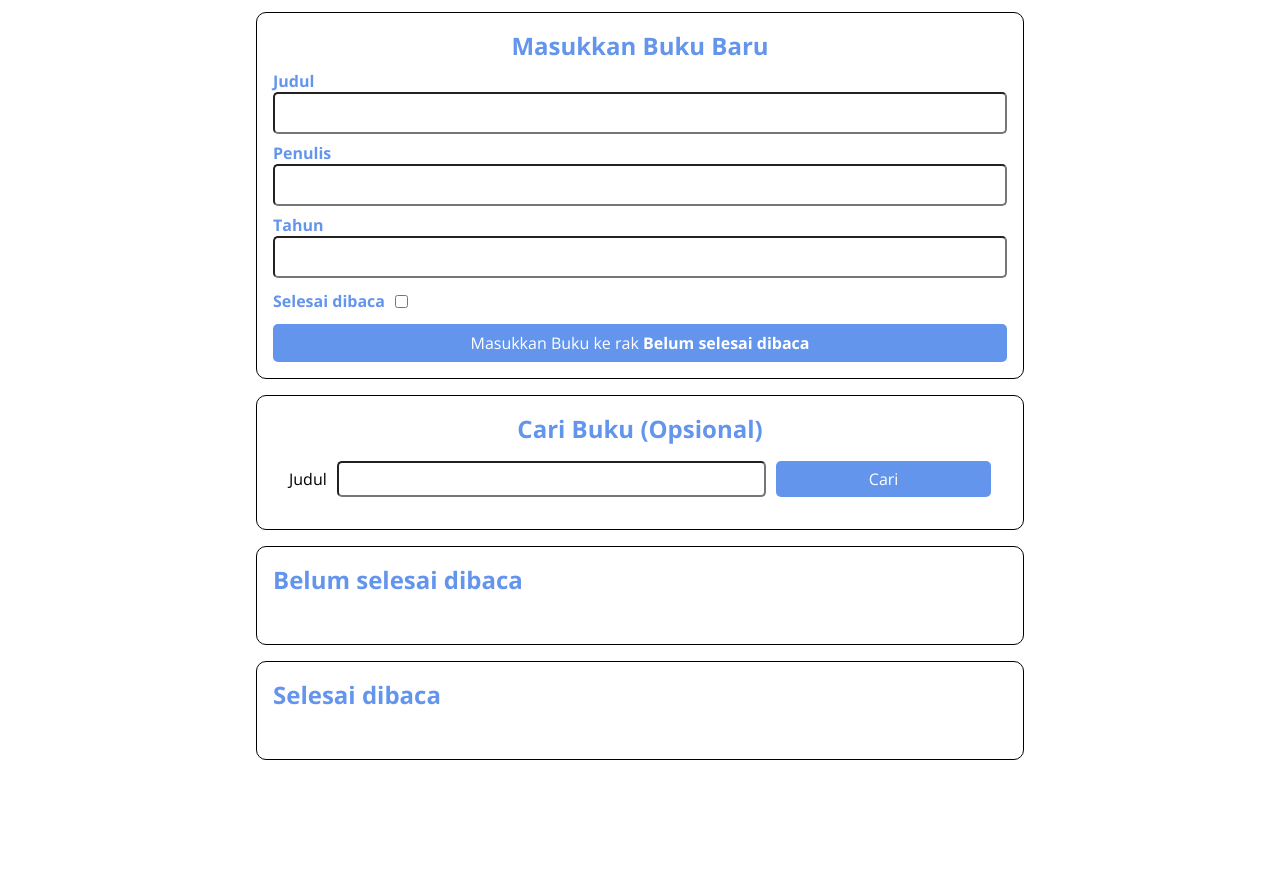
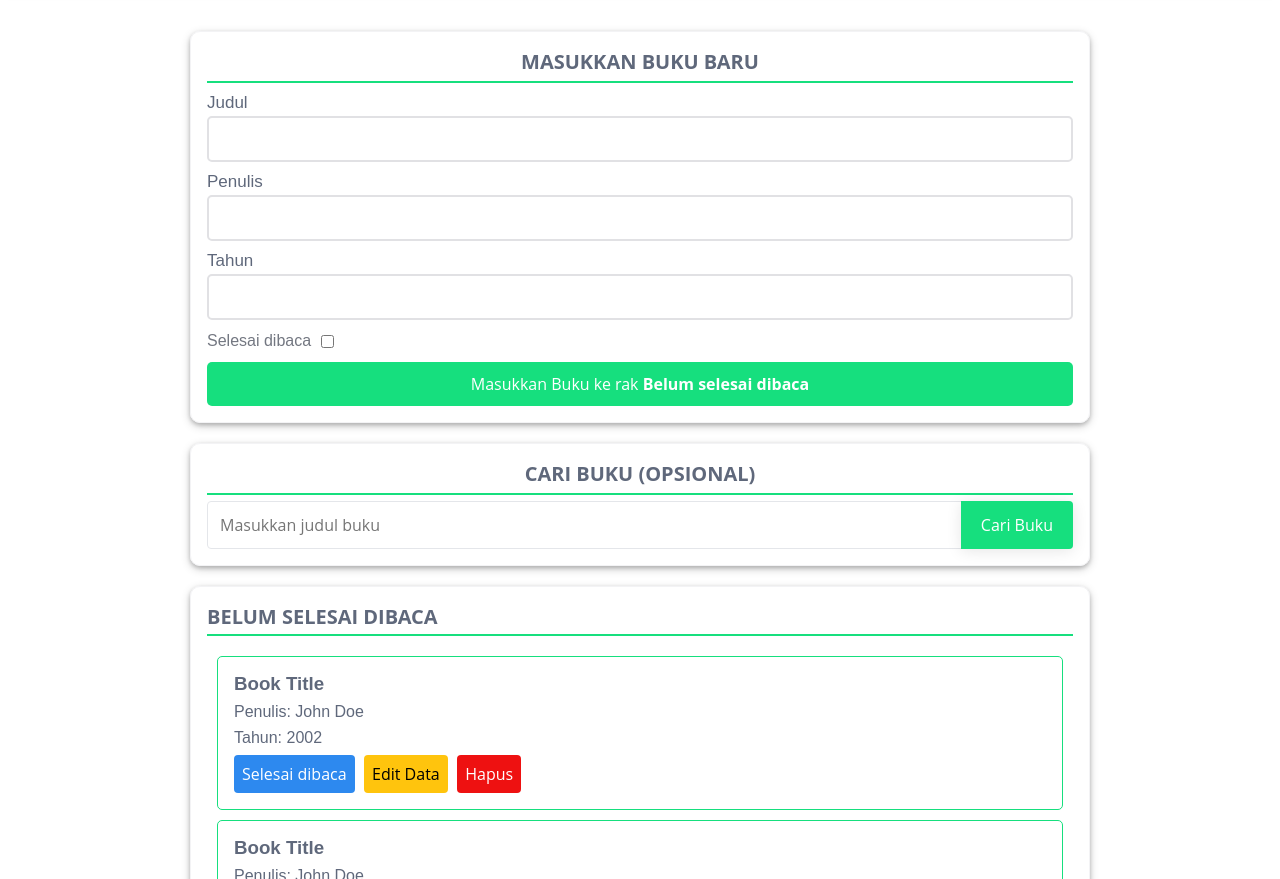
Before and after one commit to qkohst/BookshelfApps, a plain HTML site: page index.html in a window 1280 px wide. Shown: the part 71-950 px from the top of the page. Before the commit the page ends 847 px from the top, so only its background shows below. Drawn offline with nearby package versions, Linux system fonts and the light colour scheme.

Commit message:
Modify Themplate

```diff
--- /dev/null
+++ b/assets/css/style.css
@@ -0,0 +1,286 @@
+* {
+    padding: 0;
+    margin: 0;
+    box-sizing: border-box;
+}
+
+body, input, button {
+    font-family: 'Open Sans', sans-serif;
+}
+
+input, button {
+    font-size: 16px;
+}
+
+.header {
+    background: #fff;
+    transition: all 0.5s;
+    align-items: center;
+    justify-content: center;
+    display: flex;
+    position: fixed;
+    top: 0;
+    width: 100%;
+    box-shadow: 0px 2px 15px rgba(0, 0, 0, 0.1);
+    padding: 12px 0;
+}
+
+.header .logo {
+    color: #5f687b;
+    font-size: 32px;
+    margin: 0;
+    padding: 0;
+    line-height: 1;
+    font-weight: 700;
+    letter-spacing: 0.5px;
+}
+
+
+main {
+    max-width: 900px;
+    width: 90%;
+    margin: 0 auto;
+    padding-top: 82px;
+}
+
+section {
+    display: flex;
+    flex-direction: column;
+    padding: 16px;
+    border: 1px solid #f3f3f5;
+    box-shadow: 0 2px 4px 0 rgba(0, 0, 0, 0.2), 0 3px 10px 0 rgba(0, 0, 0, 0.19);
+    border-radius: 10px;
+    margin-top: 20px;
+}
+
+form {
+    margin-top: 6px;
+}
+
+.form-group {
+    margin: 8px 0;
+}
+
+.form-group > label {
+    color: #5f687b;
+    font-family: Arial, Helvetica, sans-serif;
+    font-size: 17px;
+}
+
+.form-group > input {
+    display: block;
+    width: 100%;
+    padding: 10px;
+    border: 2px solid #e1e1e4;
+    border-radius: 5px;
+    margin-top: 3px;
+}
+
+.form-group > input:focus {
+    outline: none !important;
+    border: 1px solid #16df7e;
+    box-shadow: 0 0 10px #e1e1e4;
+}
+
+.border-top {
+    border-top: 2px solid #16df7e;
+}
+
+section > h2{
+    text-transform: uppercase;
+    color: #5f687b;
+    font-size: 20px;
+}
+
+/* INPUT SECTION */
+.input-section > h2 {
+    text-align: center;
+}
+
+.input-section > form > button {
+    background-color: #16df7e;
+    color: #fff;
+    border: 0;
+    border-radius: 5px;
+    display: block;
+    transition: 0.3s;
+    width: 100%;
+    padding: 11px;
+    cursor: pointer;
+}
+
+.input-section > form > button > span {
+    font-weight: bold;
+}
+
+.input-section > form > button:hover {
+    background: #206bfb;
+    border-color: #206bfb;
+}
+
+.input-section > form > .input-inline {
+    margin: 12px 0;
+    display: flex;
+    align-items: center;
+}
+
+.input-section > form > .input-inline > label {
+    color: #737781;
+    font-family: Arial, Helvetica, sans-serif;
+    margin-right: 10px;
+}
+
+
+/* SEARCH SECTION */
+
+.search-section > h2 {
+    text-align: center;
+}
+
+.search-section > div{
+    margin-top: 6px;
+}
+
+.search-section form {
+    background: #fff;
+    padding: 4px 4px;
+    position: relative;
+    border-radius: 4px;
+    text-align: left;
+    border: 1px solid #e4e6ea;
+}
+
+.search-section form input {
+    border: 0;
+    padding: 8px 8px;
+    width: calc(100% - 100px);
+}
+
+.search-section form input:focus {
+    outline: none !important;
+}
+
+.search-section form button {
+    position: absolute;
+    top: -1px;
+    right: -1px;
+    bottom: -1px;
+    border: 0;
+    background: none;
+    font-size: 16px;
+    padding: 0 20px;
+    background: #16df7e;
+    color: #fff;
+    transition: 0.3s;
+    border-radius: 0 4px 4px 0;
+    box-shadow: 0px 2px 15px rgba(0, 0, 0, 0.1);
+    cursor: pointer;
+}
+
+.search-section form button:hover {
+    background: #206bfb;
+}
+
+
+/* Book Self */
+
+.book-shelf > .book-list {
+    margin-top: 4px;
+    padding: 10px;
+    font-family: Arial, Helvetica, sans-serif;
+    color: #5f687b;
+}
+
+.book-shelf > .book-list > .book-item {
+    padding: 8px 16px 16px 16px;
+    border: 1px solid #16df7e;
+    border-radius: 5px;
+    margin: 10px 0;
+}
+
+.book-shelf > .book-list > .book-item > h3, p {
+    margin: 8px 0;
+}
+
+.book-shelf > .book-list > .book-item > .action > button {
+    border: 0;
+    padding: 8px;
+    margin: 0 5px 0 0;
+    border-radius: 4px;
+    cursor: pointer;
+}
+
+.book-shelf > .book-list > .book-item > .action > .btn-blue {
+    background-color: #2d89ef;
+    color: white;
+}
+
+.book-shelf > .book-list > .book-item > .action > .btn-blue:hover {
+    background-color: #2b5797;
+    color: white;
+}
+
+.book-shelf > .book-list > .book-item > .action > .btn-yellow {
+    background-color: #ffc40d;
+    color: black;
+}
+
+.book-shelf > .book-list > .book-item > .action > .btn-yellow:hover {
+    background-color: #e3a21a;
+    color: black;
+}
+
+.book-shelf > .book-list > .book-item > .action > .btn-red {
+    background-color: #ee1111;
+    color: white;
+}
+
+.book-shelf > .book-list > .book-item > .action > .btn-red:hover {
+    background-color: #b91d47;
+    color: white;
+}
+
+@media (max-width: 992px) {
+    .book-shelf > .book-list > .book-item > .action > .btn-red, .book-shelf > .book-list > .book-item > .action > .btn-yellow, .book-shelf > .book-list > .book-item > .action > .btn-blue {
+      float: none;
+      margin-top: 5px;
+      -moz-text-align-last: center;
+      text-align-last: center;
+    }
+}
+
+
+.footer{
+    border-top: 1px solid #d9dce2;
+    margin-top: 30px;
+    font-family: Arial, Helvetica, sans-serif;
+    color: #5f687b;
+}
+
+.footer > div {
+    max-width: 900px;
+    width: 90%;
+    margin: 0 auto;
+    padding-top: 30px;
+    padding-bottom: 30px;
+}
+
+.footer .copyright {
+    float: left;
+}
+.footer .copyright a {
+    text-decoration: none;
+}
+
+.footer .portfolio {
+    float: right;
+    font-size: 14px;
+}
+
+@media (max-width: 992px) {
+    .footer .copyright, .footer .portfolio {
+      float: none;
+      -moz-text-align-last: center;
+      text-align-last: center;
+    }
+}
--- a/css/style.css
+++ /dev/null
@@ -1,172 +0,0 @@
-* {
-    padding: 0;
-    margin: 0;
-    box-sizing: border-box;
-}
-
-body, input, button {
-    font-family: 'Open Sans', sans-serif;
-}
-
-input, button {
-    font-size: 16px;
-}
-
-.head_bar {
-    padding: 12px;
-    display: flex;
-    align-items: center;
-    justify-content: center;
-    background-color: cornflowerblue;
-    color: white;
-}
-
-main {
-    max-width: 800px;
-    width: 80%;
-    margin: 0 auto;
-    padding: 16px;
-
-}
-
-.input_section {
-    display: flex;
-    flex-direction: column;
-    padding: 16px;
-    border: 1px solid black;
-    border-radius: 10px;
-}
-
-.input_section > h2 {
-    text-align: center;
-    color: cornflowerblue;
-}
-
-.input_section > form > .input {
-    margin: 8px 0;
-}
-
-.input_section > form > button {
-    background-color: cornflowerblue;
-    color: white;
-    border: 0;
-    border-radius: 5px;
-    display: block;
-    width: 100%;
-    padding: 8px;
-    cursor: pointer;
-}
-
-.input_section > form > button > span {
-    font-weight: bold;
-}
-
-.input_section > form > .input > input {
-    display: block;
-    width: 100%;
-    padding: 8px;
-    border-radius: 5px;
-}
-
-
-
-.input_section > form > .input > label {
-    color: cornflowerblue;
-    font-weight: bold;
-}
-
-.input_section > form > .input_inline {
-    margin: 12px 0;
-    display: flex;
-    align-items: center;
-}
-
-.input_section > form > .input_inline > label {
-    color: cornflowerblue;
-    font-weight: bold;
-    margin-right: 10px;
-}
-
-.search_section {
-    margin: 16px 0;
-    display: flex;
-    flex-direction: column;
-    align-items: center;
-    padding: 16px;
-    border: 1px solid black;
-    border-radius: 10px;
-}
-
-.search_section > h2 {
-    color: cornflowerblue;
-}
-
-.search_section > form {
-    padding: 16px;
-    width: 100%;
-    display: grid;
-    grid-template-columns: auto 1fr 0.5fr;
-    grid-gap: 10px;
-}
-
-.search_section > form > label {
-    display: flex;
-    align-items: center;
-}
-
-.search_section > form > input {
-    padding: 5px;
-    border-radius: 5px;
-}
-
-.search_section > form > button {
-    background-color: cornflowerblue;
-    color: white;
-    border: 0;
-    border-radius: 5px;
-    cursor: pointer;
-}
-
-.book_shelf {
-    margin: 16px 0 0 0;
-    border: 1px solid black;
-    padding: 16px;
-    border-radius: 10px;
-}
-
-.book_shelf > h2 {
-    color: cornflowerblue;
-}
-
-.book_shelf > .book_list {
-    padding: 16px;
-}
-
-.book_shelf > .book_list > .book_item {
-    padding: 8px 16px 16px 16px;
-    border: 1px solid black;
-    border-radius: 5px;
-    margin: 10px 0;
-}
-
-.book_shelf > .book_list > .book_item > h3, p {
-    margin: 8px 0;
-}
-
-.book_shelf > .book_list > .book_item > .action > button {
-    border: 0;
-    padding: 5px;
-    margin: 0 5px 0 0;
-    border-radius: 5px;
-    cursor: pointer;
-}
-
-.book_shelf > .book_list > .book_item > .action > .green {
-    background-color: darkgreen;
-    color: white;
-}
-
-.book_shelf > .book_list > .book_item > .action > .red {
-    background-color: darkred;
-    color: white;
-}
--- a/index.html
+++ b/index.html
@@ -6,34 +6,38 @@
     <meta name="viewport"
         content="width=device-width, user-scalable=no, initial-scale=1.0, maximum-scale=1.0, minimum-scale=1.0">
     <meta http-equiv="X-UA-Compatible" content="ie=edge">
-    <title>Bookshelf Apps</title>
-    <link rel="preconnect" href="https://fonts.gstatic.com">
-    <link href="https://fonts.googleapis.com/css2?family=Open+Sans:wght@300;400;600;700;800&display=swap"
-        rel="stylesheet">
-    <link rel="stylesheet" href="css/style.css">
+    <title>Qkoh St | BookshelfApps</title>
+    <link rel="stylesheet" href="assets/css/style.css">
 </head>
 
 <body>
-    <header class="head_bar">
-        <h1 class="head_bar__title">Bookshelf Apps</h1>
+
+    <header class="header">
+        <div class="container d-flex align-items-center">
+            <h1 class="logo">Bookshelf Apps</h1>
+        </div>
     </header>
+
     <main>
-        <section class="input_section">
+
+        <section class="input-section">
             <h2>Masukkan Buku Baru</h2>
-            <form id="inputBook">
-                <div class="input">
+            <form id="inputBook" class="form-validate border-top">
+                <div class="form-group">
                     <label for="inputBookTitle">Judul</label>
                     <input id="inputBookTitle" type="text" required>
+                    <div class="validate"></div>
                 </div>
-                <div class="input">
+                <div class="form-group">
                     <label for="inputBookAuthor">Penulis</label>
                     <input id="inputBookAuthor" type="text" required>
                 </div>
-                <div class="input">
+                <div class="form-group">
                     <label for="inputBookYear">Tahun</label>
                     <input id="inputBookYear" type="number" required>
                 </div>
-                <div class="input_inline">
+
+                <div class="input-inline">
                     <label for="inputBookIsComplete">Selesai dibaca</label>
                     <input id="inputBookIsComplete" type="checkbox">
                 </div>
@@ -41,51 +45,78 @@
             </form>
         </section>
 
-        <section class="search_section">
+        <section class="search-section">
             <h2>Cari Buku (Opsional)</h2>
-            <form id="searchBook">
-                <label for="searchBookTitle">Judul</label>
-                <input id="searchBookTitle" type="text">
-                <button id="searchSubmit" type="submit">Cari</button>
-            </form>
-        </section>
-
-        <section class="book_shelf">
-            <h2>Belum selesai dibaca</h2>
-
-            <div id="incompleteBookshelfList" class="book_list">
-                <!--            <article class="book_item">-->
-                <!--                <h3>Book Title</h3>-->
-                <!--                <p>Penulis: John Doe</p>-->
-                <!--                <p>Tahun: 2002</p>-->
-
-                <!--                <div class="action">-->
-                <!--                    <button class="green">Selesai dibaca</button>-->
-                <!--                    <button class="red">Hapus buku</button>-->
-                <!--                </div>-->
-                <!--            </article>-->
+            <div class="border-top">
+                <form id="searchBook" class="border-top">
+                    <input type="text" id="searchBookTitle" placeholder="Masukkan judul buku"><button id="searchSubmit"
+                        type="submit">Cari Buku</button>
+                </form>
             </div>
         </section>
 
-        <section class="book_shelf">
+        <section class="book-shelf">
+            <h2>Belum selesai dibaca</h2>
+
+            <div id="incompleteBookshelfList" class="book-list border-top">
+                <article class="book-item">
+                    <h3>Book Title</h3>
+                    <p>Penulis: John Doe</p>
+                    <p>Tahun: 2002</p>
+
+                    <div class="action">
+                        <button class="btn-blue">Selesai dibaca</button>
+                        <button class="btn-yellow">Edit Data</button>
+                        <button class="btn-red">Hapus</button>
+                    </div>
+                </article>
+                <article class="book-item">
+                    <h3>Book Title</h3>
+                    <p>Penulis: John Doe</p>
+                    <p>Tahun: 2002</p>
+
+                    <div class="action">
+                        <button class="btn-blue">Selesai dibaca</button>
+                        <button class="btn-yellow">Edit Data</button>
+                        <button class="btn-red">Hapus</button>
+                    </div>
+                </article>
+            </div>
+        </section>
+
+        <section class="book-shelf">
             <h2>Selesai dibaca</h2>
 
-            <div id="completeBookshelfList" class="book_list">
-                <!--            <article class="book_item">-->
-                <!--                <h3>Book Title</h3>-->
-                <!--                <p>Penulis: John Doe</p>-->
-                <!--                <p>Tahun: 2002</p>-->
+            <div id="completeBookshelfList" class="book-list border-top">
+                <article class="book-item">
+                    <h3>Book Title</h3>
+                    <p>Penulis: John Doe</p>
+                    <p>Tahun: 2002</p>
 
-                <!--                <div class="action">-->
-                <!--                    <button class="green">Belum selesai di Baca</button>-->
-                <!--                    <button class="red">Hapus buku</button>-->
-                <!--                </div>-->
-                <!--            </article>-->
+                    <div class="action">
+                        <button class="btn-blue">Belum selesai di Baca</button>
+                        <button class="btn-yellow">Edit Data</button>
+                        <button class="btn-red">Hapus</button>
+                    </div>
+                </article>
             </div>
         </section>
+
     </main>
 
-    <script src="js/main.js"></script>
+    <footer class="footer">
+        <div>
+            <div class="copyright">
+                &copy; Copyright <strong><a href="https://www.instagram.com/qkoh_st/"
+                        target="_black">qkohst</a></strong> | Kukoh Santoso
+            </div>
+            <div class="portfolio">
+                My Portfolio <a href="https://qkohst.github.io/" target="_black">qkohst.github.io</a>
+            </div>
+        </div>
+    </footer>
+
+    <script src="assets/js/main.js"></script>
 </body>
 
 </html>
```
Also changed, not shown: assets/js/main.js (added).
